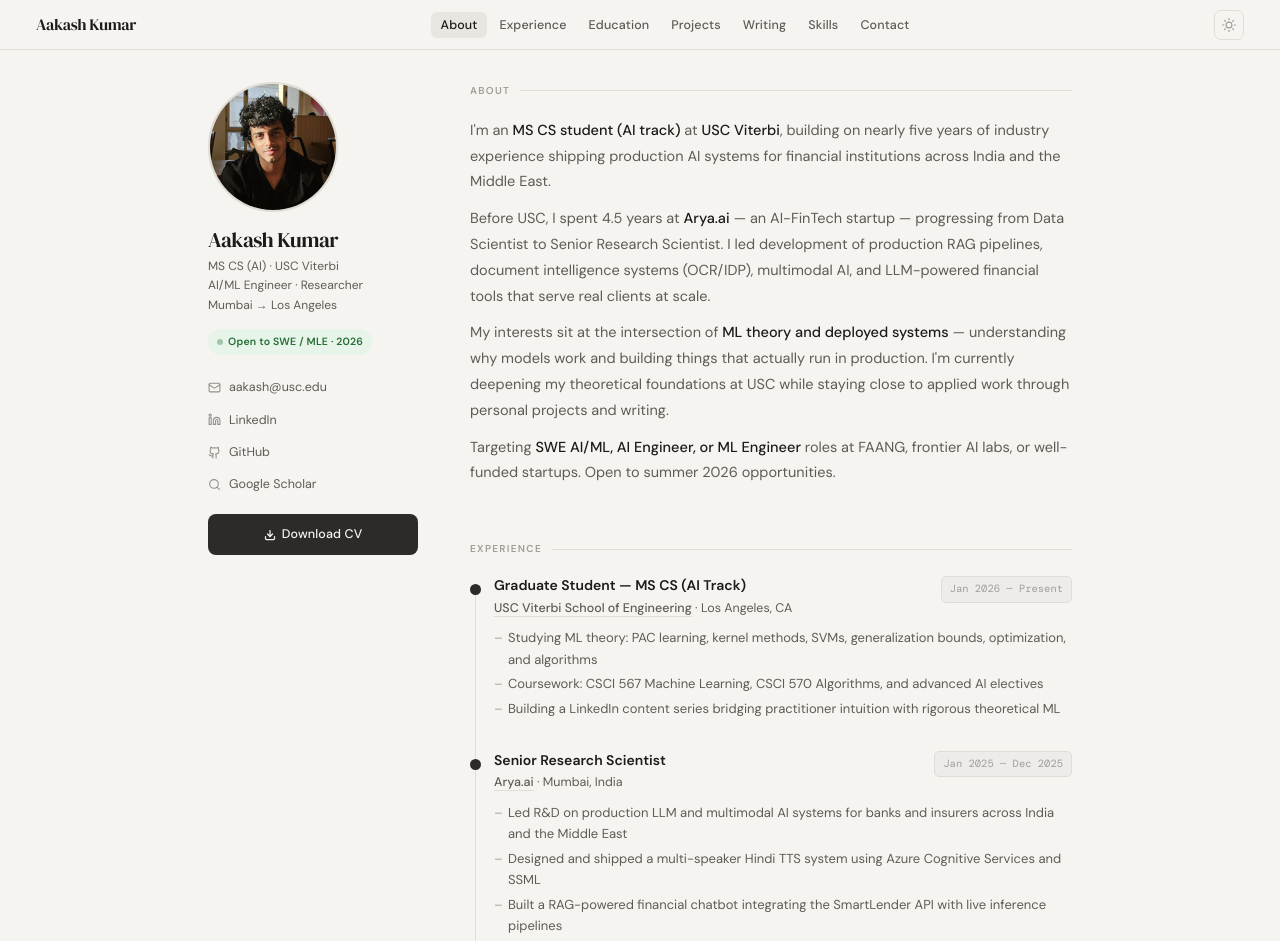
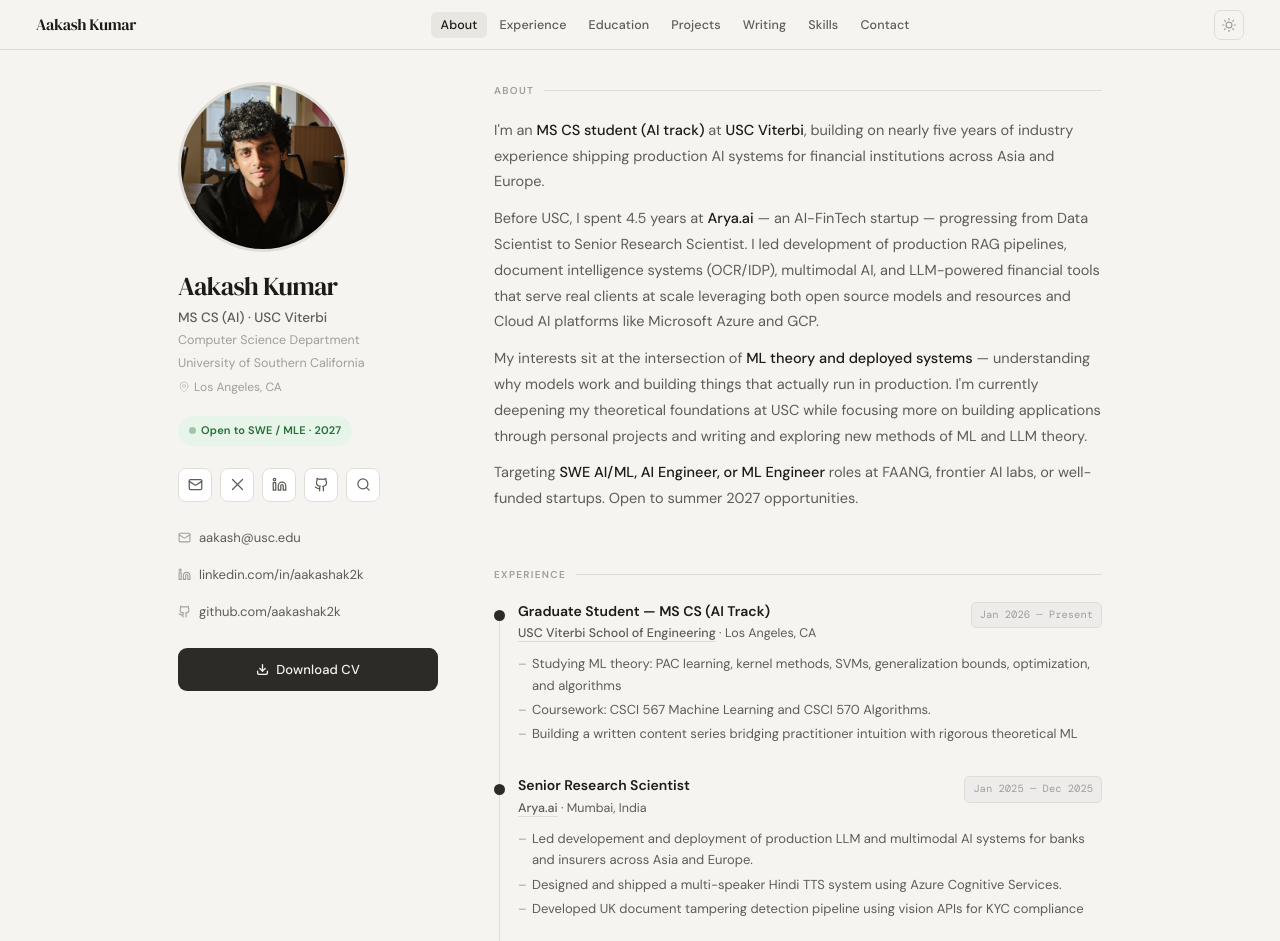
Before and after one commit to aakashak2000/aakashak2000.github.io, a plain HTML site: page index.html in a window 1280 px wide. Shown: the top 941 px of the page. Drawn offline with nearby package versions, Linux system fonts and the light colour scheme.

Commit message:
Edited index.html

```diff
--- a/index.html
+++ b/index.html
@@ -3,7 +3,7 @@
 <head>
 <meta charset="UTF-8">
 <meta name="viewport" content="width=device-width, initial-scale=1.0">
-<title>Aakash Kumar — AI/ML Engineer & Researcher</title>
+<title>Aakash Kumar — ML Engineer / Data Scientist</title>
 <link rel="preconnect" href="https://fonts.googleapis.com">
 <link href="https://fonts.googleapis.com/css2?family=DM+Sans:ital,opsz,wght@0,9..40,300;0,9..40,400;0,9..40,500;0,9..40,600;1,9..40,400&family=DM+Serif+Display&family=DM+Mono:wght@400;500&display=swap" rel="stylesheet">
 <style>
@@ -85,11 +85,11 @@
 
   /* ── LAYOUT ────────────────────────── */
   .wrapper {
-    max-width: 920px; margin: 0 auto;
+    max-width: 980px; margin: 0 auto;
     padding: 82px 28px 64px;
     display: grid;
-    grid-template-columns: 210px 1fr;
-    gap: 52px;
+    grid-template-columns: 260px 1fr;
+    gap: 56px;
     align-items: start;
   }
 
@@ -97,13 +97,15 @@
   .sidebar {
     position: sticky; top: 66px;
     display: flex; flex-direction: column;
+    align-items: flex-start;
   }
   .photo-wrap {
-    width: 130px; height: 130px;
+    width: 170px; height: 170px;
     border-radius: 50%; overflow: hidden;
     background: var(--surface2);
-    border: 2.5px solid var(--border);
-    margin-bottom: 16px;
+    border: 3px solid var(--border);
+    margin-bottom: 20px;
+    flex-shrink: 0;
   }
   .photo-wrap img {
     width: 100%; height: 100%;
@@ -119,44 +121,75 @@
   }
   .sidebar-name {
     font-family: 'DM Serif Display', serif;
-    font-size: 21px; line-height: 1.15;
-    letter-spacing: -0.025em;
-    color: var(--text); margin-bottom: 5px;
+    font-size: 26px; line-height: 1.15;
+    letter-spacing: -0.03em;
+    color: var(--text); margin-bottom: 6px;
   }
-  .sidebar-sub {
-    font-size: 12px; color: var(--text-muted);
-    line-height: 1.6; margin-bottom: 14px;
+  .sidebar-degree {
+    font-size: 13.5px; font-weight: 500;
+    color: var(--text-muted); margin-bottom: 3px;
+    line-height: 1.5;
   }
-  .sidebar-sub span { display: block; }
+  .sidebar-affil {
+    font-size: 12.5px; color: var(--text-faint);
+    margin-bottom: 4px; line-height: 1.5;
+  }
+  .sidebar-location {
+    font-size: 12px; color: var(--text-faint);
+    margin-bottom: 18px; display: flex;
+    align-items: center; gap: 4px;
+  }
+  .sidebar-location svg { opacity: 0.5; flex-shrink: 0; }
+
   .open-badge {
     display: inline-flex; align-items: center; gap: 5px;
     background: var(--badge-bg); color: var(--badge-text);
-    font-size: 10.5px; font-weight: 600; letter-spacing: 0.02em;
-    padding: 4px 9px; border-radius: 20px;
-    margin-bottom: 18px; width: fit-content;
+    font-size: 11px; font-weight: 600; letter-spacing: 0.02em;
+    padding: 5px 11px; border-radius: 20px;
+    margin-bottom: 22px; width: fit-content;
   }
   .open-badge::before {
-    content: ''; width: 6px; height: 6px; border-radius: 50%;
+    content: ''; width: 7px; height: 7px; border-radius: 50%;
     background: currentColor;
     animation: blink 2s ease-in-out infinite;
   }
   @keyframes blink { 0%,100%{opacity:1} 50%{opacity:0.35} }
 
-  .social-links { display: flex; flex-direction: column; gap: 4px; margin-bottom: 16px; }
+  /* icon-row social links — like Sid's */
+  .social-icons {
+    display: flex; gap: 8px; margin-bottom: 20px; flex-wrap: wrap;
+  }
+  .social-icon {
+    display: flex; align-items: center; justify-content: center;
+    width: 34px; height: 34px;
+    background: var(--surface); border: 1px solid var(--border);
+    border-radius: 8px; color: var(--text-muted);
+    text-decoration: none; transition: all 0.18s;
+    flex-shrink: 0;
+  }
+  .social-icon:hover {
+    color: var(--text); border-color: var(--accent);
+    box-shadow: var(--shadow);
+    transform: translateY(-1px);
+  }
+  .social-icon svg { display: block; }
+
+  /* text social links below icons */
+  .social-links { display: flex; flex-direction: column; gap: 5px; margin-bottom: 20px; width: 100%; }
   .social-links a {
     display: flex; align-items: center; gap: 8px;
     text-decoration: none; color: var(--text-muted);
-    font-size: 12.5px; padding: 3px 0;
-    transition: color 0.18s;
+    font-size: 13px; padding: 4px 0;
+    transition: color 0.18s; border-bottom: 1px solid transparent;
   }
   .social-links a:hover { color: var(--text); }
-  .social-links a svg { opacity: 0.65; flex-shrink: 0; }
+  .social-links a svg { opacity: 0.55; flex-shrink: 0; }
 
   .cv-btn {
-    display: flex; align-items: center; justify-content: center; gap: 6px;
+    display: flex; align-items: center; justify-content: center; gap: 7px;
     background: var(--accent); color: var(--bg);
-    text-decoration: none; font-size: 12.5px; font-weight: 500;
-    padding: 9px 0; border-radius: 8px;
+    text-decoration: none; font-size: 13px; font-weight: 500;
+    padding: 10px 0; border-radius: 9px; width: 100%;
     transition: opacity 0.18s; letter-spacing: 0.01em;
   }
   .cv-btn:hover { opacity: 0.78; }
@@ -343,10 +376,10 @@
   footer a { color: var(--text-faint); text-decoration: none; }
   footer a:hover { color: var(--text-muted); }
 
-  @media (max-width: 680px) {
+  @media (max-width: 700px) {
     .wrapper { grid-template-columns: 1fr; gap: 28px; padding-top: 72px; }
-    .sidebar { position: static; flex-direction: row; flex-wrap: wrap; gap: 16px; align-items: flex-start; }
-    .photo-wrap { width: 80px; height: 80px; flex-shrink: 0; margin-bottom: 0; }
+    .sidebar { position: static; }
+    .photo-wrap { width: 100px; height: 100px; }
     .skills-grid { grid-template-columns: 1fr; }
     .nav-links { display: none; }
     nav { padding: 0 18px; }
@@ -385,20 +418,42 @@
       <img src="aakash.jpg" alt="Aakash Kumar"
         onerror="this.style.display='none';this.nextElementSibling.style.display='flex'">
       <div class="photo-placeholder" style="display:none">
-        <svg width="28" height="28" viewBox="0 0 24 24" fill="none" stroke="currentColor" stroke-width="1.4" style="margin-bottom:5px;opacity:0.35"><circle cx="12" cy="8" r="4"/><path d="M4 20c0-4 3.6-7 8-7s8 3 8 7"/></svg>
+        <svg width="32" height="32" viewBox="0 0 24 24" fill="none" stroke="currentColor" stroke-width="1.4" style="margin-bottom:6px;opacity:0.3"><circle cx="12" cy="8" r="4"/><path d="M4 20c0-4 3.6-7 8-7s8 3 8 7"/></svg>
         add aakash.jpg
       </div>
     </div>
 
     <div class="sidebar-name">Aakash Kumar</div>
-    <div class="sidebar-sub">
-      <span>MS CS (AI) · USC Viterbi</span>
-      <span>AI/ML Engineer · Researcher</span>
-      <span>Mumbai → Los Angeles</span>
+    <div class="sidebar-degree">MS CS (AI) · USC Viterbi</div>
+    <div class="sidebar-affil">Computer Science Department</div>
+    <div class="sidebar-affil">University of Southern California</div>
+    <div class="sidebar-location">
+      <svg width="12" height="12" viewBox="0 0 24 24" fill="none" stroke="currentColor" stroke-width="2" stroke-linecap="round" stroke-linejoin="round"><path d="M20 10c0 6-8 12-8 12S4 16 4 10a8 8 0 1 1 16 0z"/><circle cx="12" cy="10" r="3"/></svg>
+      Los Angeles, CA
     </div>
 
-    <div class="open-badge">Open to SWE / MLE · 2026</div>
+    <div class="open-badge">Open to SWE / MLE · 2027</div>
 
+    <!-- icon row -->
+    <div class="social-icons">
+      <a class="social-icon" href="mailto:aakash@usc.edu" title="Email">
+        <svg width="15" height="15" viewBox="0 0 24 24" fill="none" stroke="currentColor" stroke-width="2" stroke-linecap="round" stroke-linejoin="round"><rect x="2" y="4" width="20" height="16" rx="2"/><path d="m22 7-8.97 5.7a1.94 1.94 0 0 1-2.06 0L2 7"/></svg>
+      </a>
+      <a class="social-icon" href="https://twitter.com/aakashak2k" target="_blank" rel="noopener" title="Twitter / X">
+        <svg width="15" height="15" viewBox="0 0 24 24" fill="none" stroke="currentColor" stroke-width="2" stroke-linecap="round" stroke-linejoin="round"><path d="M4 4l16 16M4 20L20 4"/></svg>
+      </a>
+      <a class="social-icon" href="https://www.linkedin.com/in/aakashak2k" target="_blank" rel="noopener" title="LinkedIn">
+        <svg width="15" height="15" viewBox="0 0 24 24" fill="none" stroke="currentColor" stroke-width="2" stroke-linecap="round" stroke-linejoin="round"><path d="M16 8a6 6 0 0 1 6 6v7h-4v-7a2 2 0 0 0-4 0v7h-4v-7a6 6 0 0 1 6-6z"/><rect x="2" y="9" width="4" height="12"/><circle cx="4" cy="4" r="2"/></svg>
+      </a>
+      <a class="social-icon" href="https://github.com/aakashak2k" target="_blank" rel="noopener" title="GitHub">
+        <svg width="15" height="15" viewBox="0 0 24 24" fill="none" stroke="currentColor" stroke-width="2" stroke-linecap="round" stroke-linejoin="round"><path d="M15 22v-4a4.8 4.8 0 0 0-1-3.2c3 0 6-2 6-5.5.08-1.25-.27-2.48-1-3.5.28-1.15.28-2.35 0-3.5 0 0-1 0-3 1.5-2.64-.5-5.36-.5-8 0C6 2 5 2 5 2c-.3 1.15-.3 2.35 0 3.5A5.403 5.403 0 0 0 4 9c0 3.5 3 5.5 6 5.5-.39.49-.68 1.05-.85 1.65-.17.6-.22 1.23-.15 1.85v4"/><path d="M9 18c-4.51 2-5-2-7-2"/></svg>
+      </a>
+      <a class="social-icon" href="#" title="Google Scholar — add link">
+        <svg width="15" height="15" viewBox="0 0 24 24" fill="none" stroke="currentColor" stroke-width="2" stroke-linecap="round" stroke-linejoin="round"><circle cx="11" cy="11" r="8"/><path d="m21 21-4.35-4.35"/></svg>
+      </a>
+    </div>
+
+    <!-- text links -->
     <div class="social-links">
       <a href="mailto:aakash@usc.edu">
         <svg width="13" height="13" viewBox="0 0 24 24" fill="none" stroke="currentColor" stroke-width="2" stroke-linecap="round" stroke-linejoin="round"><rect x="2" y="4" width="20" height="16" rx="2"/><path d="m22 7-8.97 5.7a1.94 1.94 0 0 1-2.06 0L2 7"/></svg>
@@ -406,20 +461,16 @@
       </a>
       <a href="https://www.linkedin.com/in/aakashak2k" target="_blank" rel="noopener">
         <svg width="13" height="13" viewBox="0 0 24 24" fill="none" stroke="currentColor" stroke-width="2" stroke-linecap="round" stroke-linejoin="round"><path d="M16 8a6 6 0 0 1 6 6v7h-4v-7a2 2 0 0 0-4 0v7h-4v-7a6 6 0 0 1 6-6z"/><rect x="2" y="9" width="4" height="12"/><circle cx="4" cy="4" r="2"/></svg>
-        LinkedIn
+        linkedin.com/in/aakashak2k
       </a>
       <a href="https://github.com/aakashak2k" target="_blank" rel="noopener">
         <svg width="13" height="13" viewBox="0 0 24 24" fill="none" stroke="currentColor" stroke-width="2" stroke-linecap="round" stroke-linejoin="round"><path d="M15 22v-4a4.8 4.8 0 0 0-1-3.2c3 0 6-2 6-5.5.08-1.25-.27-2.48-1-3.5.28-1.15.28-2.35 0-3.5 0 0-1 0-3 1.5-2.64-.5-5.36-.5-8 0C6 2 5 2 5 2c-.3 1.15-.3 2.35 0 3.5A5.403 5.403 0 0 0 4 9c0 3.5 3 5.5 6 5.5-.39.49-.68 1.05-.85 1.65-.17.6-.22 1.23-.15 1.85v4"/><path d="M9 18c-4.51 2-5-2-7-2"/></svg>
-        GitHub
-      </a>
-      <a href="#" title="Add your Google Scholar link here">
-        <svg width="13" height="13" viewBox="0 0 24 24" fill="none" stroke="currentColor" stroke-width="2" stroke-linecap="round" stroke-linejoin="round"><circle cx="11" cy="11" r="8"/><path d="m21 21-4.35-4.35"/></svg>
-        Google Scholar
+        github.com/aakashak2k
       </a>
     </div>
 
     <a class="cv-btn" href="aakash_resume.pdf" download>
-      <svg width="12" height="12" viewBox="0 0 24 24" fill="none" stroke="currentColor" stroke-width="2.5" stroke-linecap="round" stroke-linejoin="round"><path d="M21 15v4a2 2 0 0 1-2 2H5a2 2 0 0 1-2-2v-4"/><polyline points="7 10 12 15 17 10"/><line x1="12" y1="15" x2="12" y2="3"/></svg>
+      <svg width="13" height="13" viewBox="0 0 24 24" fill="none" stroke="currentColor" stroke-width="2.5" stroke-linecap="round" stroke-linejoin="round"><path d="M21 15v4a2 2 0 0 1-2 2H5a2 2 0 0 1-2-2v-4"/><polyline points="7 10 12 15 17 10"/><line x1="12" y1="15" x2="12" y2="3"/></svg>
       Download CV
     </a>
   </aside>
@@ -430,10 +481,10 @@
     <section id="about">
       <div class="section-label">About</div>
       <div class="about-text">
-        <p>I'm an <strong>MS CS student (AI track)</strong> at <strong>USC Viterbi</strong>, building on nearly five years of industry experience shipping production AI systems for financial institutions across India and the Middle East.</p>
-        <p>Before USC, I spent 4.5 years at <strong>Arya.ai</strong> — an AI-FinTech startup — progressing from Data Scientist to Senior Research Scientist. I led development of production RAG pipelines, document intelligence systems (OCR/IDP), multimodal AI, and LLM-powered financial tools that serve real clients at scale.</p>
-        <p>My interests sit at the intersection of <strong>ML theory and deployed systems</strong> — understanding why models work and building things that actually run in production. I'm currently deepening my theoretical foundations at USC while staying close to applied work through personal projects and writing.</p>
-        <p>Targeting <strong>SWE AI/ML, AI Engineer, or ML Engineer</strong> roles at FAANG, frontier AI labs, or well-funded startups. Open to summer 2026 opportunities.</p>
+        <p>I'm an <strong>MS CS student (AI track)</strong> at <strong>USC Viterbi</strong>, building on nearly five years of industry experience shipping production AI systems for financial institutions across Asia and Europe.</p>
+        <p>Before USC, I spent 4.5 years at <strong>Arya.ai</strong> — an AI-FinTech startup — progressing from Data Scientist to Senior Research Scientist. I led development of production RAG pipelines, document intelligence systems (OCR/IDP), multimodal AI, and LLM-powered financial tools that serve real clients at scale leveraging both open source models and resources and Cloud AI platforms like Microsoft Azure and GCP.</p>
+        <p>My interests sit at the intersection of <strong>ML theory and deployed systems</strong> — understanding why models work and building things that actually run in production. I'm currently deepening my theoretical foundations at USC while focusing more on building applications through personal projects and writing and exploring new methods of ML and LLM theory.</p>
+        <p>Targeting <strong>SWE AI/ML, AI Engineer, or ML Engineer</strong> roles at FAANG, frontier AI labs, or well-funded startups. Open to summer 2027 opportunities.</p>
       </div>
     </section>
 
@@ -452,8 +503,8 @@
           </div>
           <div class="tl-body"><ul>
             <li>Studying ML theory: PAC learning, kernel methods, SVMs, generalization bounds, optimization, and algorithms</li>
-            <li>Coursework: CSCI 567 Machine Learning, CSCI 570 Algorithms, and advanced AI electives</li>
-            <li>Building a LinkedIn content series bridging practitioner intuition with rigorous theoretical ML</li>
+            <li>Coursework: CSCI 567 Machine Learning and CSCI 570 Algorithms.</li>
+            <li>Building a written content series bridging practitioner intuition with rigorous theoretical ML</li>
           </ul></div>
         </div>
 
@@ -467,9 +518,8 @@
             <div class="tl-date">Jan 2025 — Dec 2025</div>
           </div>
           <div class="tl-body"><ul>
-            <li>Led R&D on production LLM and multimodal AI systems for banks and insurers across India and the Middle East</li>
-            <li>Designed and shipped a multi-speaker Hindi TTS system using Azure Cognitive Services and SSML</li>
-            <li>Built a RAG-powered financial chatbot integrating the SmartLender API with live inference pipelines</li>
+            <li>Led developement and deployment of production LLM and multimodal AI systems for banks and insurers across Asia and Europe.</li>
+            <li>Designed and shipped a multi-speaker Hindi TTS system using Azure Cognitive Services.</li>
             <li>Developed UK document tampering detection pipeline using vision APIs for KYC compliance</li>
           </ul></div>
         </div>
@@ -517,14 +567,14 @@
           <div class="tl-dot filled"></div>
           <div class="tl-header">
             <div>
-              <div class="tl-role">MS Computer Science — AI Track</div>
+              <div class="tl-role">MS Computer Science</div>
               <div class="tl-org"><a href="https://www.usc.edu" target="_blank" rel="noopener">University of Southern California</a> · Los Angeles, CA</div>
             </div>
             <div class="tl-date">2026 — 2027</div>
           </div>
           <div class="tl-body"><ul>
-            <li>Viterbi School of Engineering · specialisation in Artificial Intelligence</li>
-            <li>Relevant courses: Machine Learning (567), Algorithms (570), and advanced AI theory electives</li>
+            <li>Viterbi School of Engineering</li>
+            <li>Relevant courses: Machine Learning (567) and Algorithms (570).</li>
           </ul></div>
         </div>
 
@@ -538,7 +588,7 @@
             <div class="tl-date">2017 — 2021</div>
           </div>
           <div class="tl-body"><ul>
-            <li>School of Technology, Management & Engineering (STME)</li>
+            <li>School of Technology, Management & Engineering (MPSTME)</li>
             <li>Focus on statistical learning, data engineering, and applied ML systems</li>
           </ul></div>
         </div>
```
